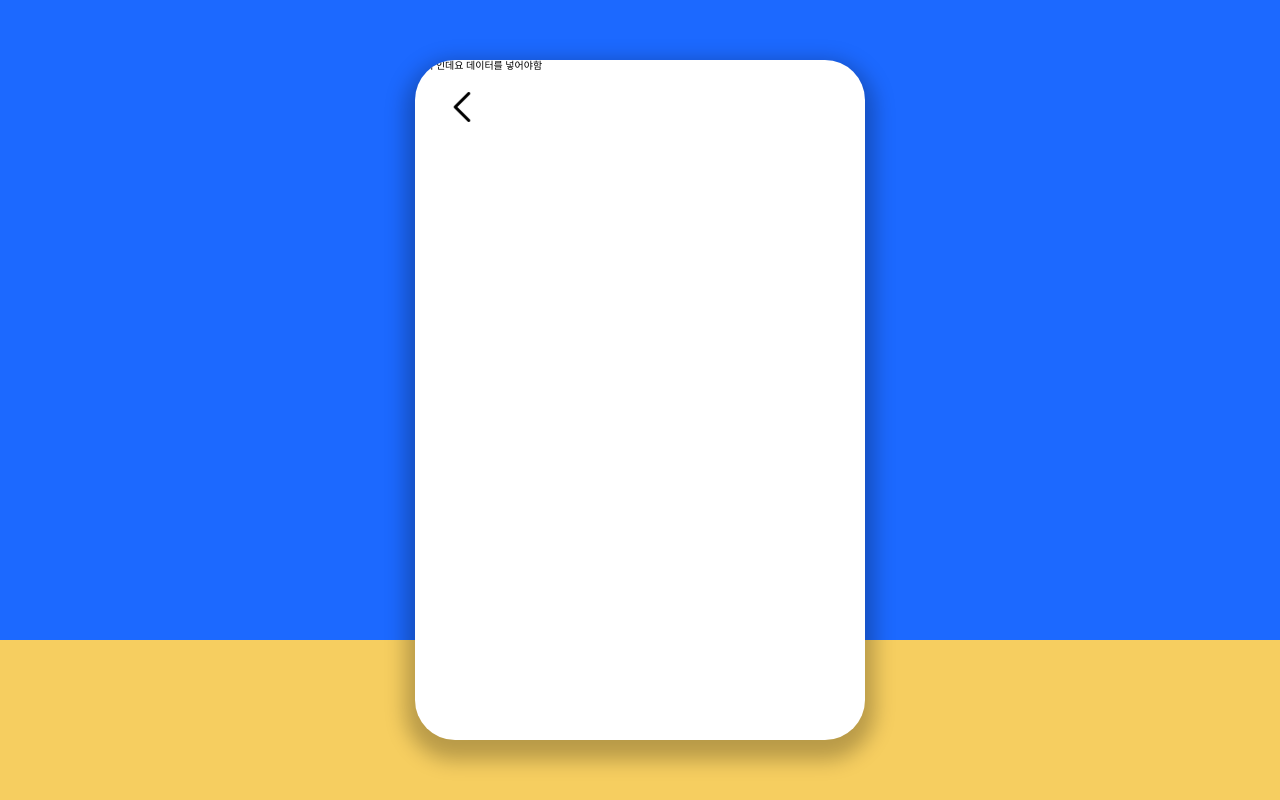
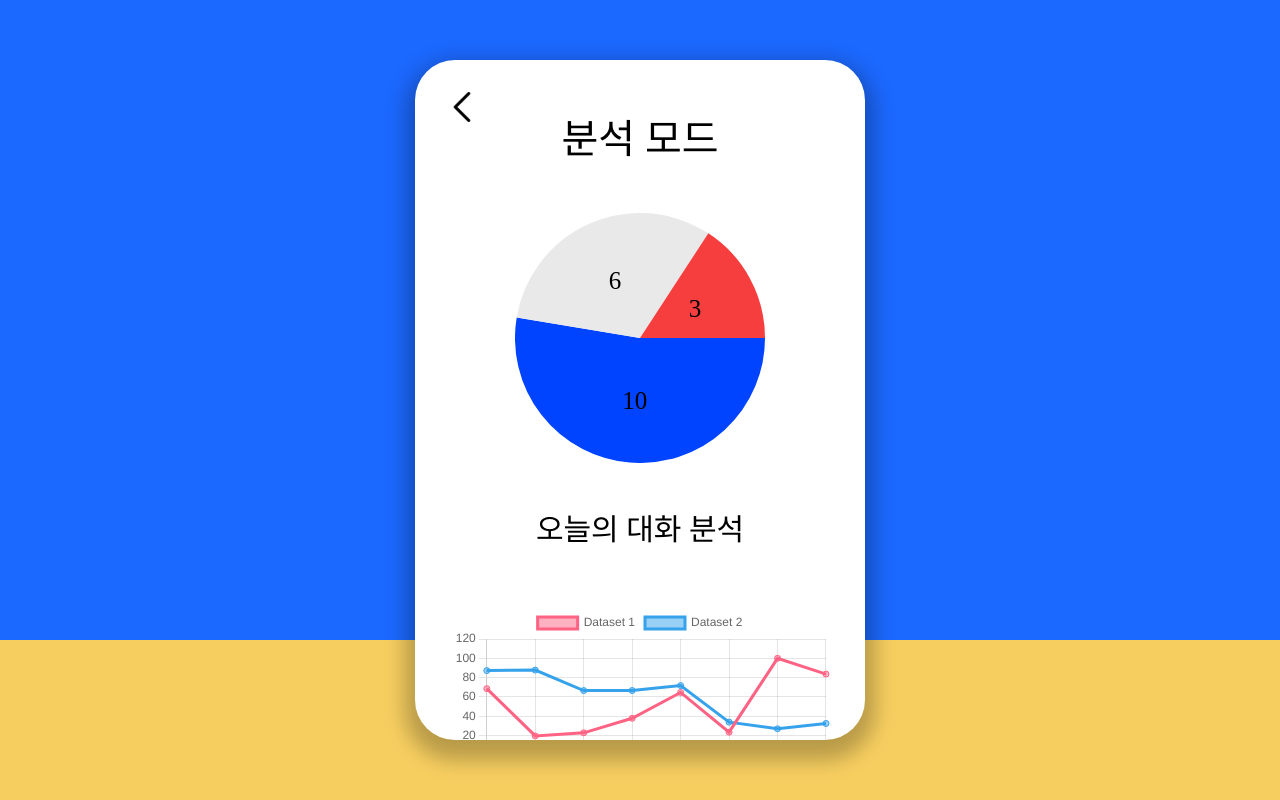
Before and after one commit to BSSM-Hearing/Frontend-v2, a React (Create React App) app: page /analytic in a window 1280 px wide. Built offline with nearby package versions, Linux system fonts and the light colour scheme; a web font is replaced by a local one.

Commit message:
Feat: add socket event

```diff
--- a/package.json
+++ b/package.json
@@ -11,9 +11,11 @@
     "jest": "^29.3.1",
     "react": "^18.2.0",
     "react-animated-popup": "^0.1.8",
+    "react-chartjs-2": "^5.2.0",
     "react-dom": "^18.2.0",
     "react-hook-form": "^7.41.5",
     "react-icons": "^4.7.1",
+    "react-minimal-pie-chart": "^8.4.0",
     "react-router-dom": "^6.6.2",
     "react-scripts": "5.0.1",
     "react-speech-kit": "^3.0.1",
--- a/src/components/atom/statistics.js
+++ b/src/components/atom/statistics.js
@@ -13,7 +13,7 @@ export default function Statistics({ count, percent, type = "점수" }) {
           처음 하셨네요! <br /> 앞으로 꾸준히 해봐요
         </h2>
       ) : (
-        <h2 className="text-[16px]">어제 대비 {percent}% 증가</h2>
+        <h2 className="text-[16px]">어제 대비 {percent} 증가</h2>
       )}
     </div>
   );
--- a/src/pages/analytic/index.js
+++ b/src/pages/analytic/index.js
@@ -1,6 +1,40 @@
 import React from "react";
 import Frame from "../../components/common/frame";
+import { PieChart } from "react-minimal-pie-chart";
+import LineGraph from "./line";
 
 export default function Analytic() {
-  return <Frame rollback>분석 인데요 데이터를 넣어야함</Frame>;
+  const data = [
+    { title: "0~3마디", value: 10, color: "#0044ff" },
+    { title: "4~6마디", value: 6, color: "#e9e9e9" },
+    { title: "7~9마디", value: 3, color: "#f63e3e" },
+  ];
+
+  return (
+    <Frame rollback>
+      <div className="w-full h-full mx-auto p-12">
+        <h1 className="text-[40px] fold-[900] text-center">분석 모드</h1>
+        <PieChart
+          style={{
+            display: "block",
+            width: "250px",
+            height: "250px",
+            margin: "50px auto 50px auto",
+          }}
+          data={data}
+          label={({ dataEntry }) => {
+            return dataEntry.value;
+          }}
+          animate
+        />
+
+        <h1 className="text-[30px] text-center">오늘의 대화 분석</h1>
+
+        <div className="my-24">
+          <LineGraph className="" />
+          <h1 className="text-[30px] mt-20 text-center">최근의 점수 분석</h1>
+        </div>
+      </div>
+    </Frame>
+  );
 }
--- /dev/null
+++ b/src/pages/analytic/line.js
@@ -0,0 +1,71 @@
+import React from "react";
+import {
+  Chart as ChartJS,
+  CategoryScale,
+  LinearScale,
+  PointElement,
+  LineElement,
+  Title,
+  Tooltip,
+  Legend,
+} from "chart.js";
+import { Line } from "react-chartjs-2";
+
+ChartJS.register(
+  CategoryScale,
+  LinearScale,
+  PointElement,
+  LineElement,
+  Title,
+  Tooltip,
+  Legend
+);
+
+export const options = {
+  responsive: true,
+  plugins: {
+    legend: {
+      position: "top",
+    },
+    title: {
+      display: false,
+      text: "Chart.js Line Chart",
+    },
+  },
+};
+
+const labels = ["January", "February", "March", "April", "May", "June", "July", "August"];
+
+function getRandomArbitrary(min, max) {
+  return Math.random() * (max - min) + min;
+}
+
+export const data = {
+  labels,
+  datasets: [
+    {
+      label: "Dataset 1",
+      data: labels.map(() =>
+        new Array(8)
+          .fill(getRandomArbitrary(1, 101))
+          .sort(() => Math.random() - 0.5)
+      ),
+      borderColor: "rgb(255, 99, 132)",
+      backgroundColor: "rgba(255, 99, 132, 0.5)",
+    },
+    {
+      label: "Dataset 2",
+      data: labels.map(() =>
+        new Array(7)
+          .fill(getRandomArbitrary(1, 100))
+          .sort(() => Math.random() - 0.5)
+      ),
+      borderColor: "rgb(53, 162, 235)",
+      backgroundColor: "rgba(53, 162, 235, 0.5)",
+    },
+  ],
+};
+
+export default function LineGraph() {
+  return <Line options={options} data={data} />;
+}
--- a/src/pages/help/index.js
+++ b/src/pages/help/index.js
@@ -1,13 +1,14 @@
 import React from "react";
 import { useNavigate } from "react-router-dom";
 import Frame from "../../components/common/frame";
+import instance from "../../lib/instance";
 
 export default function Help() {
   const navigate = useNavigate();
 
   const isEmergency = () => {
     if (window.confirm("긴급 상황인가요?")) {
-      navigate(`/help/real`);
+      instance.post("/alarm").then((r) => navigate('/help/real'));
     }
   };
 
--- a/src/pages/help/parent/index.js
+++ b/src/pages/help/parent/index.js
@@ -1,9 +1,12 @@
 import React, { useEffect, useState } from "react";
 import Frame from "../../../components/common/frame";
 import { io } from "socket.io-client";
+import instance from "../../../lib/instance";
+import { getKoreanDate } from "../../../util/date";
 
 export default function Parent() {
   const [socket, setSocket] = useState();
+  const [al, setAl] = useState([]);
 
   useEffect(() => {
     const options = {
@@ -20,7 +23,10 @@ export default function Parent() {
 
     socketIo.connect();
     console.info(socketIo);
+
     setSocket(socketIo);
+
+    instance.get("/alarm").then(({ data }) => setAl(data));
   }, []);
 
   useEffect(() => {
@@ -33,7 +39,28 @@ export default function Parent() {
 
   return (
     <Frame>
-      <div className="w-full h-full p-12 text-center"></div>
+      <div className="w-full h-full p-12 text-center">
+        {al
+          .slice(-5)
+          .reverse()
+          .map((data, idx) => (
+            <p
+              key={idx}
+              className="text-[30px] bg-[#1C69ff] text-white font-bold p-12 m-12 fold-[900] rounded-xl duration-300 hover:text-black hover:bg-[#98E5FB]"
+              onClick={() => {
+                socket.emit("alarm", {
+                  alarmId: data.alarmId,
+                });
+                window.alert("자녀에게 알람을 전송했어요!");
+              }}
+            >
+              도움을 요청했어요! <br />
+              <span className="text-[24px]">
+                {getKoreanDate(new Date(data.createdAt))}
+              </span>
+            </p>
+          ))}
+      </div>
     </Frame>
   );
 }
--- a/src/pages/help/real/index.js
+++ b/src/pages/help/real/index.js
@@ -16,11 +16,12 @@ export default function Real() {
         transports: ["websocket"],
       },
     );
-
-    socketIo.connect();
-    console.log(socketIo);
-
+    socketIo.connect(); // 연결
     setSocket(socketIo);
+    socketIo.on("alarm", (data) => {
+      // 소켓 구독
+      if (data === "on") setIsChecking(true);
+    });
   }, []);
 
   useEffect(() => {
@@ -36,15 +37,11 @@ export default function Real() {
       <div className="w-full h-full p-12 text-center">
         <div className="mt-[200px]">
           {!isChecking ? (
-            <>
-              <h1 className="text-[#1C69FF] text-6xl font-bold">
-                보호자가 확인하는 중..
-              </h1>
-            </>
+            <h1 className="text-[#1C69FF] text-6xl font-bold">
+              보호자가 확인하는 중..
+            </h1>
           ) : (
-            <>
-              <h1 className="text-red-500">보호자가 오는 중..</h1>
-            </>
+            <h1 className="text-red-500 text-6xl font-bold">보호자가 오는 중..</h1>
           )}
         </div>
         <button
--- a/src/pages/login/Index.js
+++ b/src/pages/login/Index.js
@@ -52,7 +52,6 @@ const Index = () => {
             >
               회원가입
             </S.Link>
-            <S.Link>비밀번호 찾기</S.Link>
           </S.LinkTabs>
         </S.LoginForm>
         <S.BottomBox></S.BottomBox>
```
Also changed, not shown: 1 other file (tests, documents, lock files or other folders).
